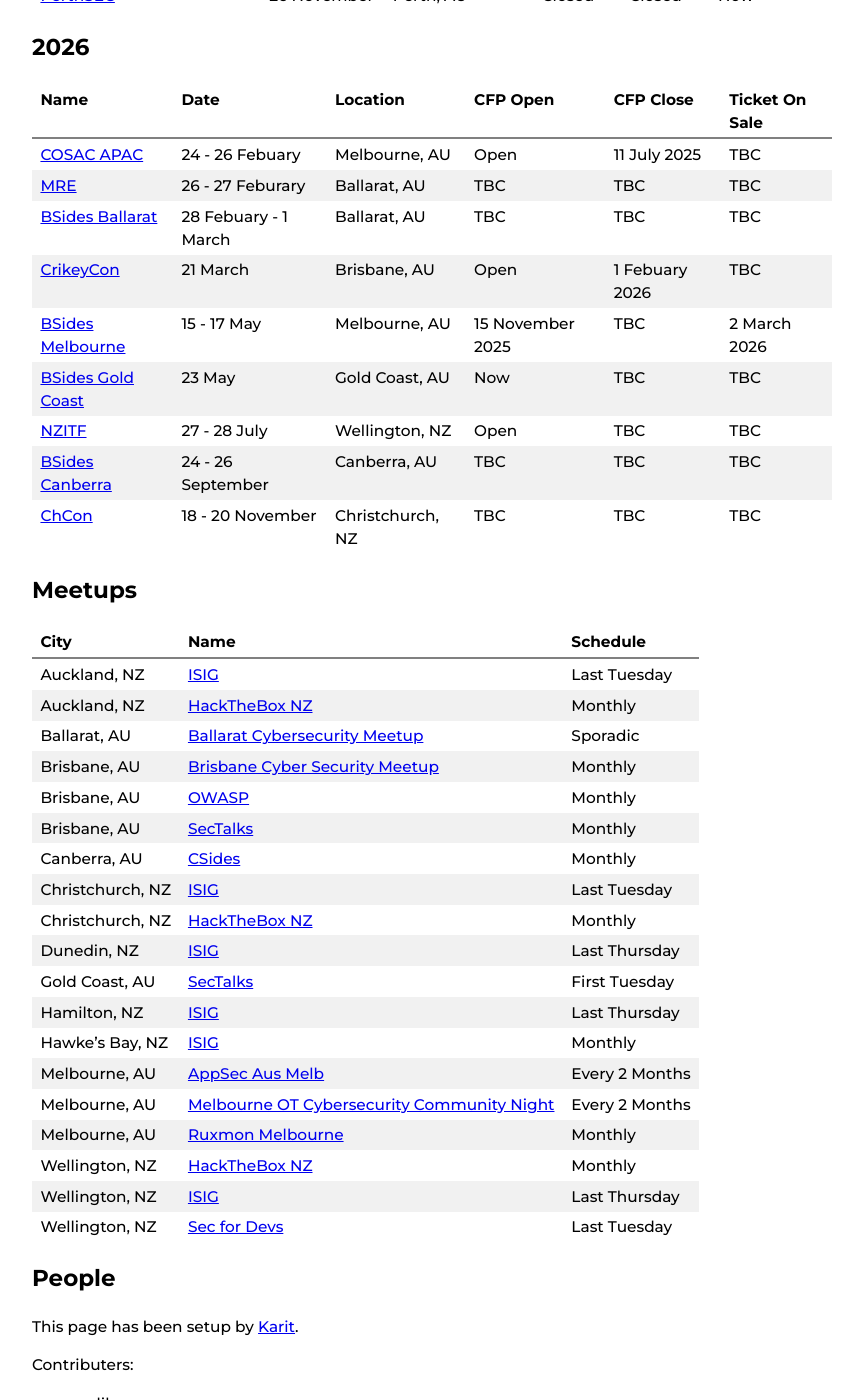
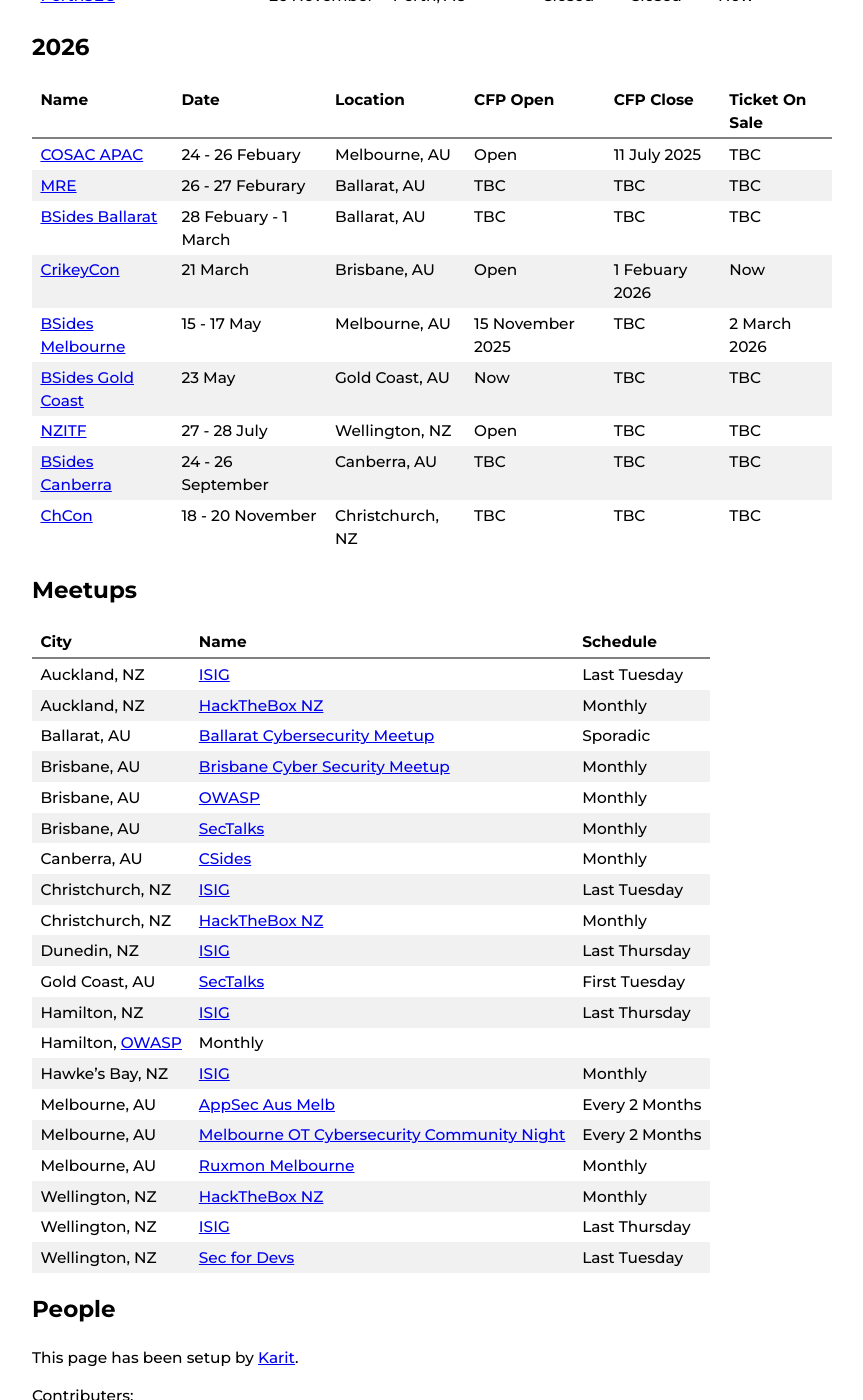
Before and after one commit to nzkarit/downundercons, a Jekyll site: the page built from index.markdown, in a window 1280 px wide and 1400 px high, scrolled down 742 px. Shown: the whole window, without its empty margins (208-1071 px from the left). Built offline with Jekyll 4.4.1, drawn with Linux system fonts in a browser that asks for light colours.

Commit message:
Update index.markdown

```diff
--- a/index.markdown
+++ b/index.markdown
@@ -28,7 +28,7 @@ These are a list of hacker/infosec cons and meetups in the NZ and Aussie Area.
 | [COSAC APAC](https://cosac.net/apac/) | 24 - 26 Febuary | Melbourne, AU | Open | 11 July 2025 | TBC |
 | [MRE](https://federation.edu.au/icsl/icsl-conferences/mre-2026) | 26 - 27 Feburary | Ballarat, AU | TBC | TBC | TBC |
 | [BSides Ballarat](https://federation.edu.au/icsl/icsl-conferences/bsides-ballarat-2026) | 28 Febuary - 1 March | Ballarat, AU | TBC | TBC | TBC |
-| [CrikeyCon](https://crikeycon.com/) | 21 March | Brisbane, AU | Open | 1 Febuary 2026 | TBC |
+| [CrikeyCon](https://crikeycon.com/) | 21 March | Brisbane, AU | Open | 1 Febuary 2026 | Now |
 | [BSides Melbourne](https://www.bsidesmelbourne.com/) | 15 - 17 May | Melbourne, AU | 15 November 2025 | TBC | 2 March 2026 |
 | [BSides Gold Coast](https://bsidesgoldie.com/) | 23 May | Gold Coast, AU | Now | TBC | TBC |
 | [NZITF](https://nzitf.org.nz/conference-details) | 27 - 28 July | Wellington, NZ | Open | TBC | TBC |
@@ -51,6 +51,7 @@ These are a list of hacker/infosec cons and meetups in the NZ and Aussie Area.
 | Dunedin, NZ | [ISIG](https://isig.org.nz/) | Last Thursday |
 | Gold Coast, AU | [SecTalks](https://www.meetup.com/sectalks-goldcoast/) | First Tuesday |
 | Hamilton, NZ | [ISIG](https://isig.org.nz/) | Last Thursday |
+| Hamilton, [OWASP](https://www.meetup.com/owaspnz-hamilton/) | Monthly |
 | Hawke’s Bay, NZ | [ISIG](https://isig.org.nz/) | Monthly |
 | Melbourne, AU | [AppSec Aus Melb](https://www.meetup.com/appsec-australia/) | Every 2 Months |
 | Melbourne, AU | [Melbourne OT Cybersecurity Community Night](https://www.meetup.com/melbourne-ot-cybersecurity/) | Every 2 Months |
```
